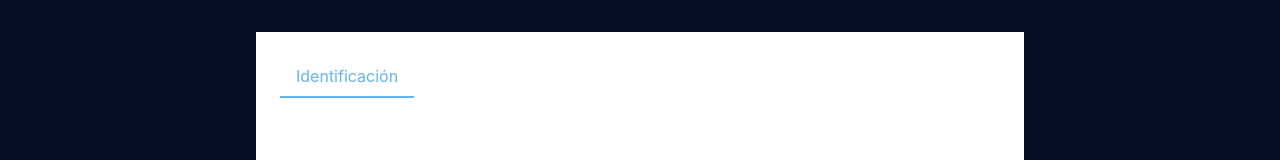
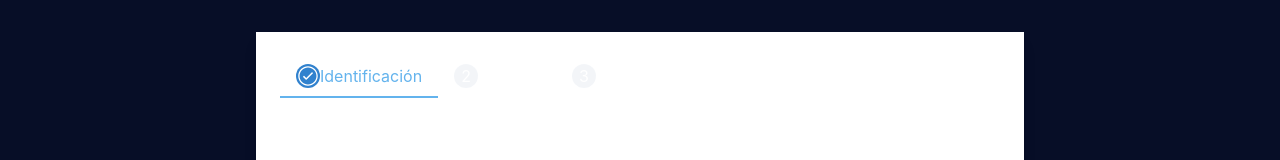
Before and after one commit to iamelyg/luqa, a Next.js app: page /carrito-de-compra in a window 1280 px wide. Shown: the top 160 px of the page. Built offline with nearby package versions, Linux system fonts and the light colour scheme.

Commit message:
step name indicator

```diff
--- a/pages/carrito-de-compra/components/StepIndicator.tsx
+++ b/pages/carrito-de-compra/components/StepIndicator.tsx
@@ -18,7 +18,7 @@ export const StepIndicator = ({ step }: Props) => {
     )
 }
 
-const StepIndicatorStep = ({ step, isActive }: { step: string, isActive: boolean }) => {
+export const StepIndicatorStep = ({ step, isActive }: { step: string, isActive: boolean }) => {
     return (
         <Flex
             alignItems="center"
--- a/pages/carrito-de-compra/index.tsx
+++ b/pages/carrito-de-compra/index.tsx
@@ -1,5 +1,10 @@
 import { useState, Fragment } from 'react';
-import { Tabs, TabList, TabPanels, Tab, TabPanel, Input, Text, Box, Button } from '@chakra-ui/react';
+import { Tabs, TabList, TabPanels, Tab, TabPanel, Stack } from '@chakra-ui/react';
+
+import { Step1 } from './components/Step1'
+import { Step2 } from './components/Step2'
+import { Step3 } from './components/Step3'
+import { StepIndicator, StepIndicatorStep } from './components/StepIndicator'
 
 // type UserSubmitForm = {
 //     email: string;
@@ -43,9 +48,18 @@ const ShoppingCart: React.FC = () => {
     return <Fragment>
         <Tabs index={tabIndex} onChange={index => setTabIndex(index)} bg='white' w={{ md: 'container.md' }} m='auto' shadow='lg' p={6}>
             <TabList>
-                <Tab>Identificación</Tab>
-                <Tab isDisabled={!Boolean(activeTabs.find(tab => tab === 1))}>Delivery</Tab>
-                <Tab isDisabled={!Boolean(activeTabs.find(tab => tab === 2))}>Pago</Tab>
+                <Tab>
+                    <StepIndicatorStep step="1" isActive={step === '1'} />
+                    {step === '1' ? 'Identificación' : ''}
+                </Tab>
+                <Tab isDisabled={!Boolean(activeTabs.find(tab => tab === 1))}>
+                    <StepIndicatorStep step="2" isActive={step === '2'} />
+                    Delivery
+                </Tab>
+                <Tab isDisabled={!Boolean(activeTabs.find(tab => tab === 2))}>
+                    <StepIndicatorStep step="3" isActive={step === '3'} />
+                    Pago
+                </Tab>
             </TabList>
             <TabPanels>
                 <TabPanel>
@@ -68,48 +82,4 @@ const ShoppingCart: React.FC = () => {
 export default ShoppingCart;
 
 
-
-import { Container, Stack } from '@chakra-ui/react'
-import { Step1 } from './components/Step1'
-import { Step2 } from './components/Step2'
-import { Step3 } from './components/Step3'
-import { StepIndicator } from './components/StepIndicator'
-
 type Step = '1' | '2' | '3'
-
-// export default function Home() {
-//        const [step, setStep] = useState<Step>('1')
-//   const [formData, setFormData] = useState({ name: '', email: '' })
-
-//   const handleNextStep = (data: any) => {
-//     setFormData({ ...formData, ...data })
-//     setStep(prevStep => {
-//       switch (prevStep) {
-//         case '1':
-//           return '2'
-//         case '2':
-//           return '3'
-//         default:
-//      return prevStep
-//       }
-//     })
-//   }
-
-//   const handleReset = () => {
-//     setStep('1')
-//     setFormData({ name: '', email: '' })
-//   }
-
-//   return (
-//     <Container maxW="container.sm">
-//       <Stack spacing={8}>
-//         {step === '1' && <Step1 onNext={handleNextStep} />}
-//         {step === '2' && <Step2 onNext={handleNextStep} />}
-//         {step === '3' && <Step3 onDone={handleReset} />}
-//         <Stack direction="row" justifyContent="center">
-//           <StepIndicator step={step} />
-//         </Stack>
-//       </Stack>
-//     </Container>
-//   )
-// }
```
